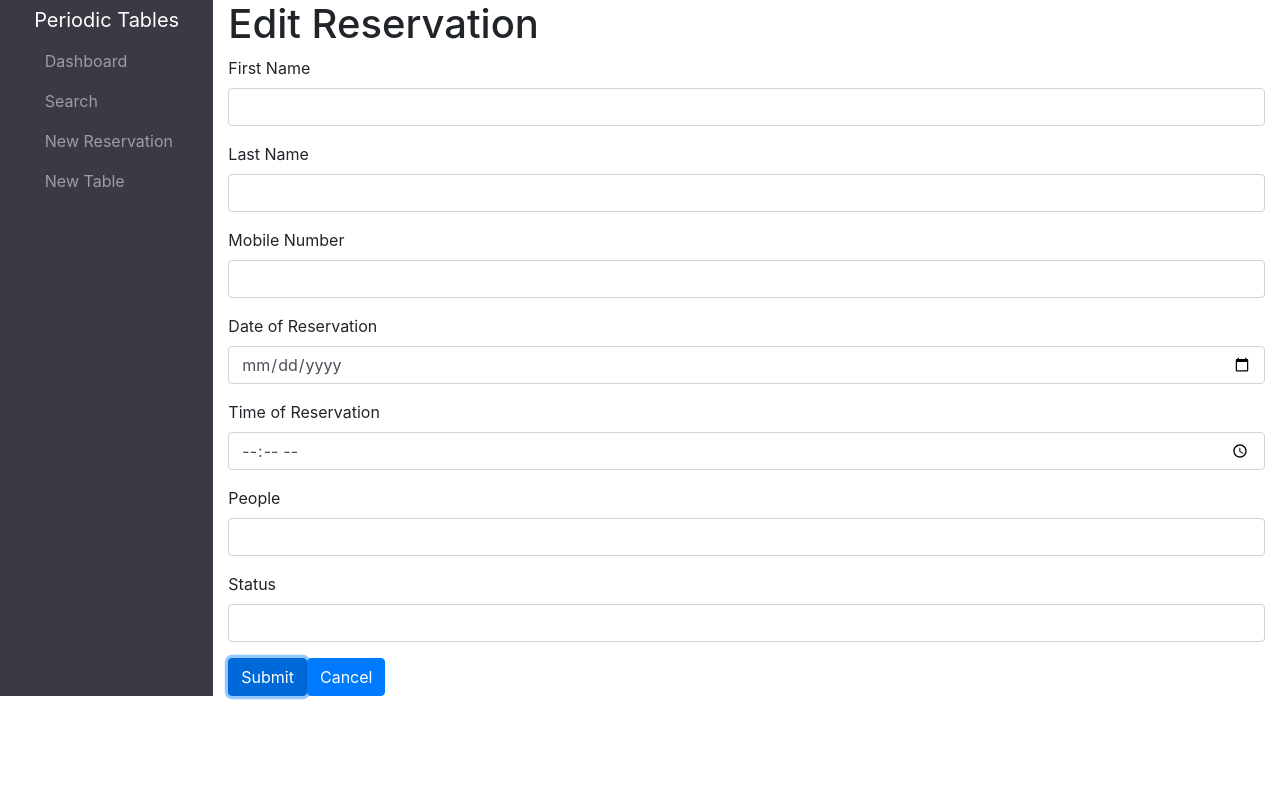
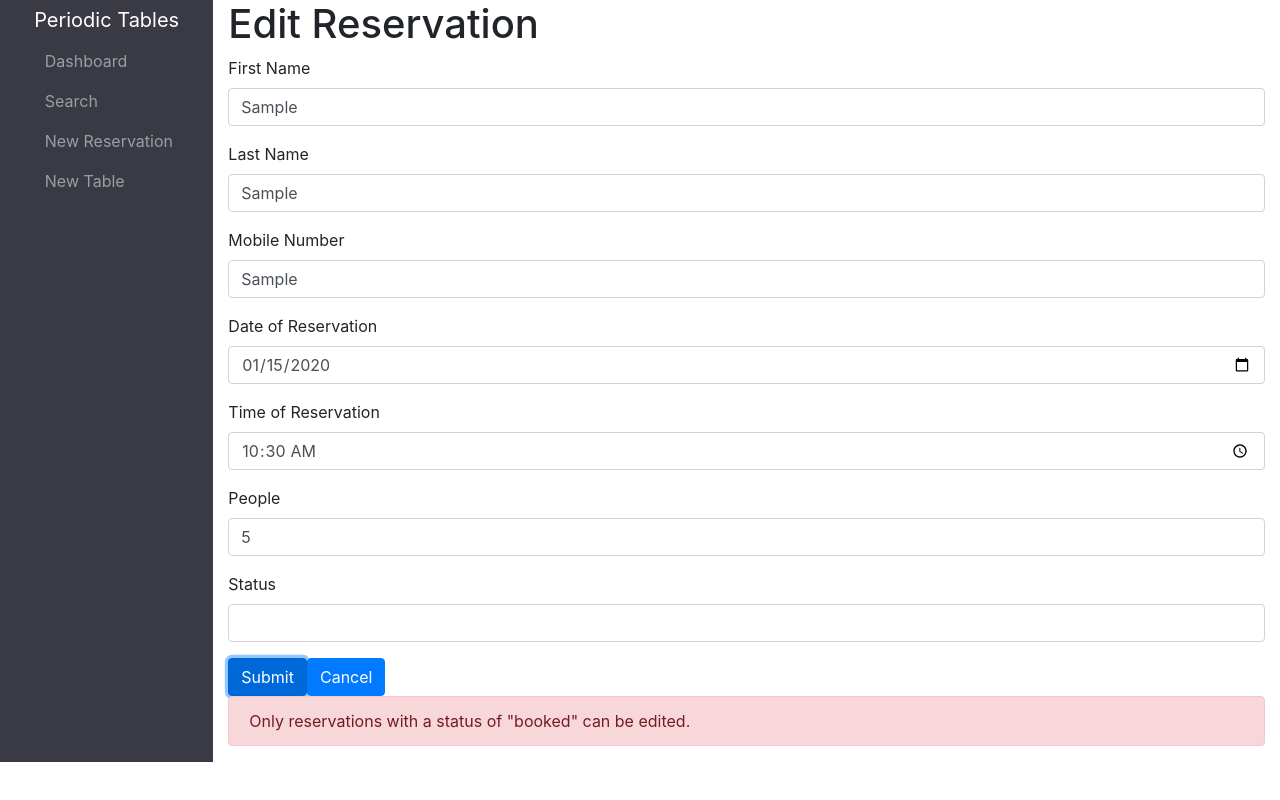
Before and after one commit to tdw2062/final_capstone_project, a React (Create React App) app in the folder front-end/: page /reservations/1/edit in a window 1280 px wide. Both pictures are taken after typing "Sample", "Sample", "Sample", "2020-01-15", "10:30", "5" into the empty fields and a click on the button "Submit". Built offline with nearby package versions, Linux system fonts and the light colour scheme; no server answers; a web font is replaced by a local one.

Commit message:
Fixed Edit Function so only booked reservations work

```diff
--- a/front-end/src/reservations/EditReservation.js
+++ b/front-end/src/reservations/EditReservation.js
@@ -5,6 +5,7 @@ import {
   readReservation,
   updateReservation,
 } from "../utils/api";
+import StatusError from "./StatusError";
 import ErrorAlert from "../layout/ErrorAlert";
 
 /**
@@ -39,6 +40,8 @@ function EditReservation({ date }) {
   const [status, setStatus] = useState("");
   const handleStatusChange = (event) => setStatus(event.target.value);
 
+  const [visibility, setVisibility] = useState(null);
+
   //Get ReservationId from url
   const { reservationId } = useParams();
 
@@ -61,6 +64,10 @@ function EditReservation({ date }) {
   //This function creates a deck based on the user input and then uses updateDeck() api call
   const handleSubmit = (event) => {
     event.preventDefault();
+
+    if (status !== "booked") {
+      setVisibility(true);
+    } else {
       let reservation = {
         data: {},
       };
@@ -90,6 +97,7 @@ function EditReservation({ date }) {
       setStatus("");
 
       //document.location.href = "/";
+    }
   };
 
   //Create the handleCancel function to return the user to the deck page
@@ -190,6 +198,7 @@ function EditReservation({ date }) {
           Cancel
         </button>
       </form>
+      <StatusError visibility={visibility} />
     </main>
   );
 }
--- /dev/null
+++ b/front-end/src/reservations/StatusError.js
@@ -0,0 +1,15 @@
+import React, { useEffect, useState } from "react";
+
+function StatusError({ visibility }) {
+  if (visibility !== null) {
+    return (
+      <div class="alert alert-danger" role="alert">
+        Only reservations with a status of "booked" can be edited.
+      </div>
+    );
+  } else {
+    return null;
+  }
+}
+
+export default StatusError;
```
Also changed, not shown: 1 other file (tests, documents, lock files or other folders). Lines whose indentation alone changed are shown as unchanged.
